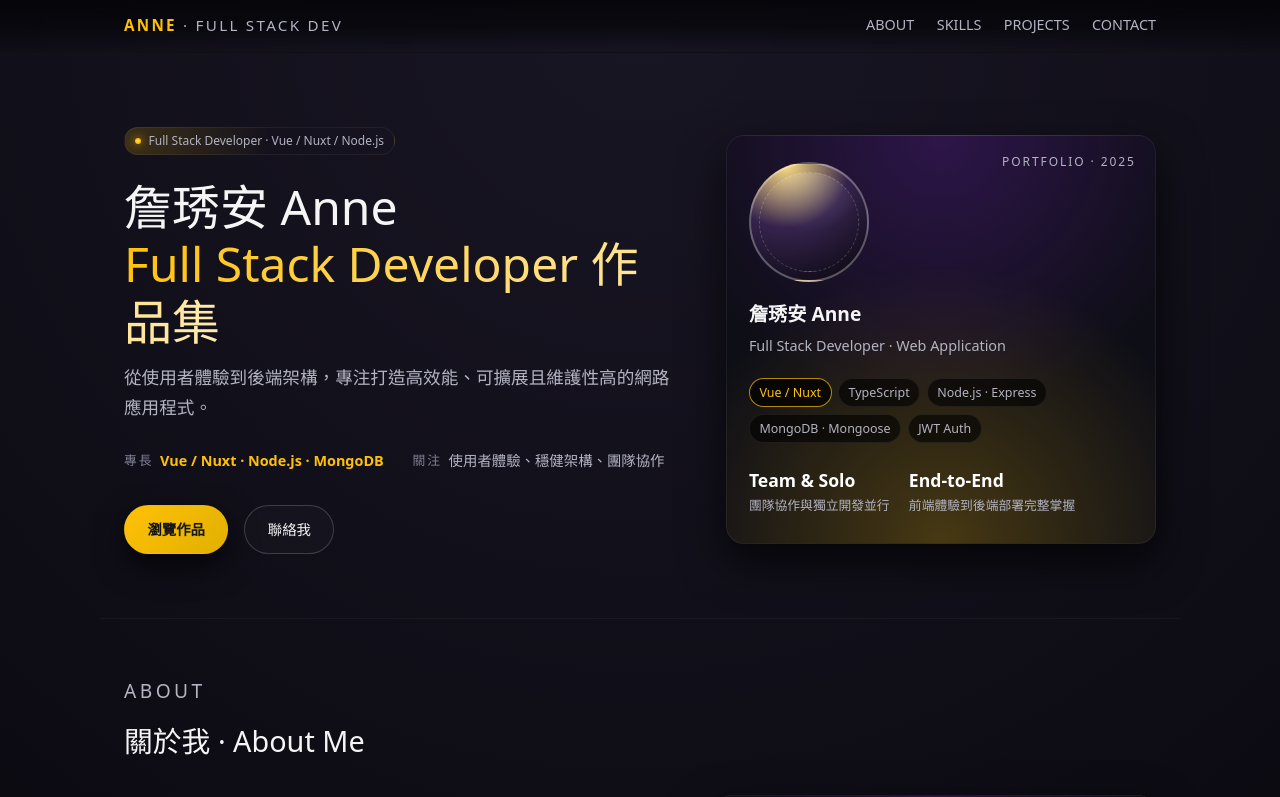
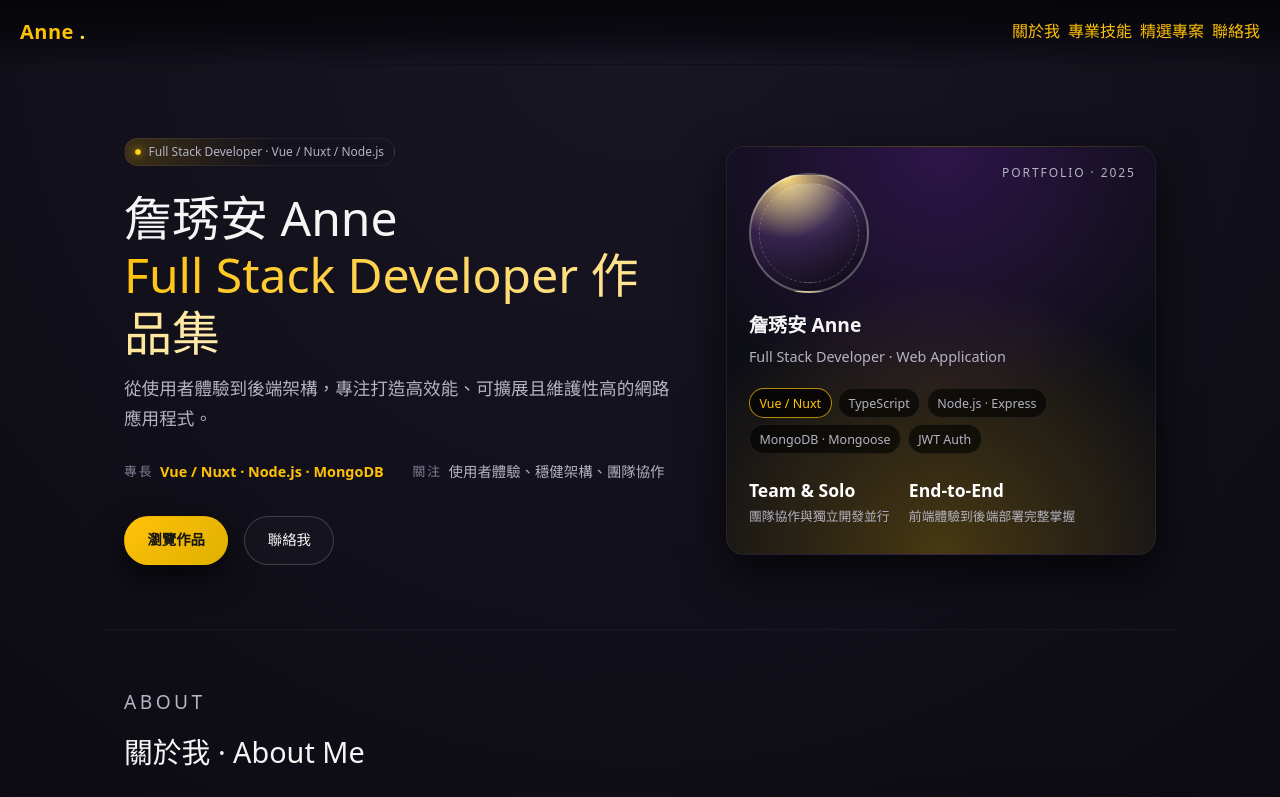
Before and after one commit to showanne/showanne.github.io, a Nuxt app: page / in a window 1280 px wide. Shown: the top 797 px of the page. Built offline with nearby package versions, Linux system fonts and the light colour scheme.

Commit message:
feat: 調整 Header 元件。

```diff
--- a/app.vue
+++ b/app.vue
@@ -25,7 +25,7 @@
 <template>
   <div class="page">
     <AppHeader />
-    <main>
+    <main class="pt-16">
       <NuxtPage :transition="{ name: 'page', mode: 'out-in' }" />
     </main>
     <AppFooter />
--- a/components/AppHeader.vue
+++ b/components/AppHeader.vue
@@ -1,18 +1,100 @@
+<script setup lang="ts">
+  import { ref } from 'vue';
+  import { useRoute } from 'vue-router';
+
+  const route = useRoute();
+  const isMenuOpen = ref(false);
+
+  const navLinks = [
+    { name: '關於我', path: '/#about' },
+    { name: '專業技能', path: '/#skills' },
+    { name: '精選專案', path: '/projects' },
+    { name: '聯絡我', path: '/contact' }
+  ];
+
+  function closeMenu() {
+    isMenuOpen.value = false;
+  }
+</script>
+
 <template>
-  <header>
-    <nav class="nav">
-      <div class="nav-logo">
-        <span>ANNE</span> · FULL STACK DEV
-      </div>
-      <div class="nav-links">
-        <a href="#about">ABOUT</a>
-        <a href="#skills">SKILLS</a>
-        <a href="#projects">PROJECTS</a>
-        <a href="#contact">CONTACT</a>
-      </div>
-    </nav>
+  <header
+    class="fixed top-0 left-0 right-0 z-40 transition-all duration-300"
+    :class="{
+      'bg-gray-950/80 border-b border-purple-500/20 backdrop-blur-sm':
+        route.path !== '/',
+      'bg-transparent': route.path === '/'
+    }"
+  >
+    <div
+      class="container mx-auto flex h-16 max-w-7xl items-center justify-between px-5"
+    >
+      <NuxtLink to="/" class="text-xl font-bold tracking-wide">
+        Anne
+        <span class="text-shadow-[0_0_10px_rgba(255,215,0,0.5)] text-yellow-300"
+          >.</span
+        >
+      </NuxtLink>
+
+      <!-- Desktop Nav -->
+      <nav class="hidden md:flex items-center gap-2">
+        <NuxtLink
+          v-for="link in navLinks"
+          :key="link.path"
+          :to="link.path"
+          class="nav-link"
+          active-class="nav-link-active"
+        >
+          {{ link.name }}
+        </NuxtLink>
+      </nav>
+
+      <!-- Mobile Menu Button -->
+      <button
+        @click="isMenuOpen = !isMenuOpen"
+        class="md:hidden p-2 rounded-md focus:outline-none focus:ring-2 focus:ring-purple-500"
+        aria-label="Toggle menu"
+      >
+        <svg
+          class="w-6 h-6"
+          fill="none"
+          stroke="currentColor"
+          viewBox="0 0 24 24"
+        >
+          <path
+            stroke-linecap="round"
+            stroke-linejoin="round"
+            stroke-width="2"
+            d="M4 6h16M4 12h16m-7 6h7"
+          ></path>
+        </svg>
+      </button>
+    </div>
+
+    <!-- Mobile Nav (Dropdown) -->
+    <div
+      v-if="isMenuOpen"
+      class="md:hidden bg-gray-950/95 backdrop-blur-md border-t border-purple-500/20"
+    >
+      <nav class="flex flex-col items-center p-4 gap-2">
+        <NuxtLink
+          to="/"
+          @click="closeMenu"
+          class="nav-link-mobile"
+          active-class="nav-link-active"
+          >首頁</NuxtLink
+        >
+        <NuxtLink
+          v-for="link in navLinks"
+          :key="link.path"
+          :to="link.path"
+          @click="closeMenu"
+          class="nav-link-mobile"
+          active-class="nav-link-active"
+        >
+          {{ link.name }}
+        </NuxtLink>
+      </nav>
+    </div>
   </header>
 </template>
-
-<script setup lang="ts">
-</script>
```
